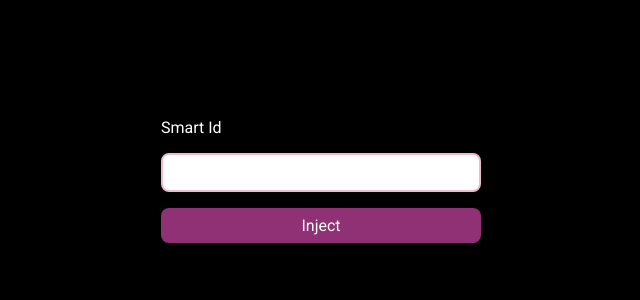
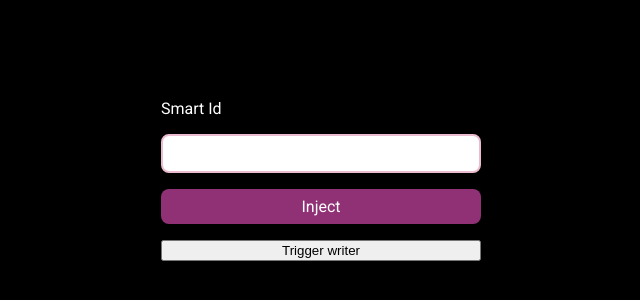
Before and after one commit to DaliborKovar/code-deployment, a website with bundled scripts: page index.html in a window 1280 px wide. Shown: the part 220-520 px from the top of the page, without its empty margins (319-959 px from the left). Built offline with nearby package versions, Linux system fonts and the light colour scheme.

Commit message:
add trigger button

```diff
--- a/index.html
+++ b/index.html
@@ -16,6 +16,8 @@
             <label class="text" for="">Smart Id</label>
             <input type='text' id="smart-id-input" />
             <button type="button" id="inject-button">Inject</button>
+            <button type="button" id="trigger-writer">Trigger writer</button>
+
         </div>
     </div>
     <script type="module" src="script.js"></script>
```
